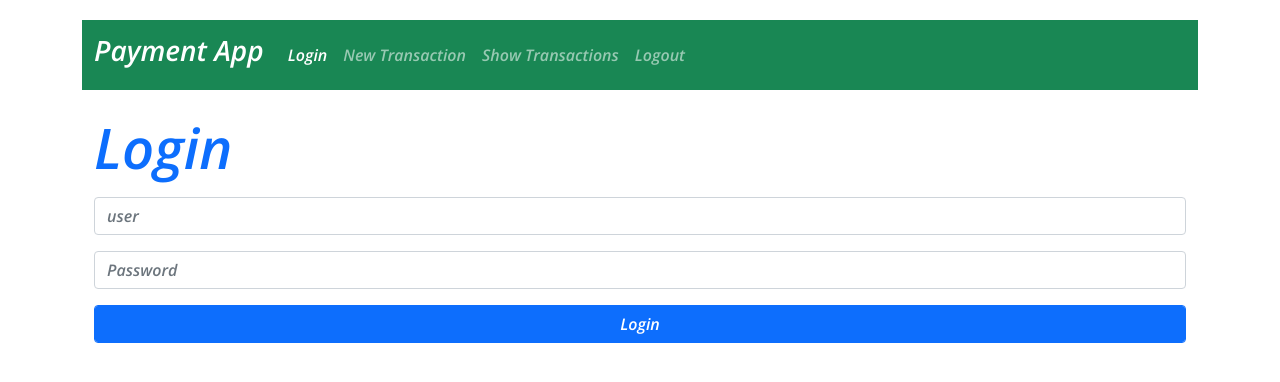
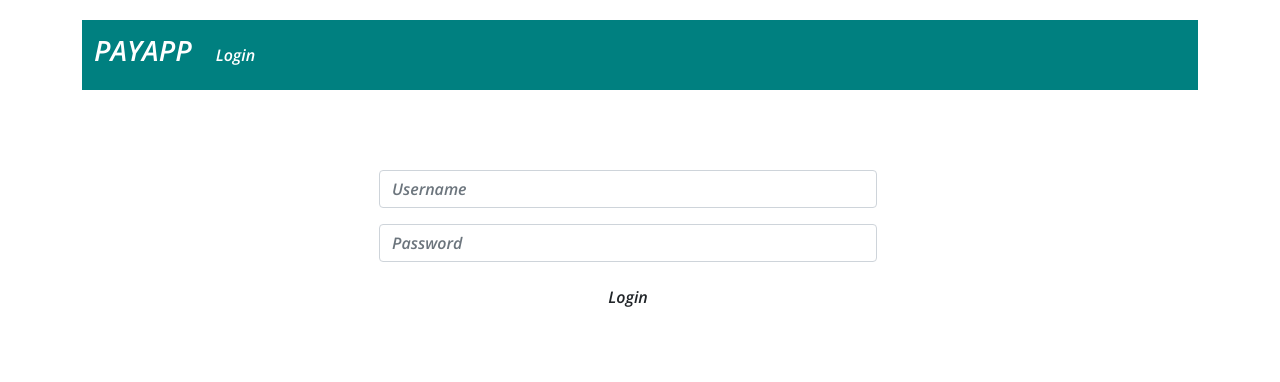
Before and after one commit to SHV2110/Payment_Project_React, a React (Create React App) app in the folder paymentapp/: page / in a window 1280 px wide. Shown: the top 382 px of the page. Built offline with nearby package versions, Linux system fonts and the light colour scheme.

Commit message:
Pre Final commit

```diff
--- a/paymentapp/src/App.js
+++ b/paymentapp/src/App.js
@@ -9,17 +9,26 @@ import {Routes,Route,Link} from 'react-router-dom'
 import Logout from './Components/Logout'
 import './index.css'
 import Login from './Components/Login.js'
-
+import FormCss from './Components/Form.css'
+import Insufficientfunds  from './Components/Insufficientfunds'
+import Transaction from './Components/Transaction';
 function App() {
+  const [loginf,setLoginf]=useState(false)
+  const loginstatus=(loginflag)=>{
+    setLoginf(loginflag)
+  }
 
   return (<div className="container">
-  <Navbar  />
+  <Navbar  loginf={loginf}/>
   <br/>
 <Routes>
-    <Route path="/" element={<Login />} />
-    <Route path="/transactionform" element={<Form />} />
-    <Route path="showtransactions" element={<TransactionHistory></TransactionHistory>}/>
-    <Route path="logout" element={<Logout />} />
+    <Route path="/" element={<Login loginstatus={loginstatus} />}/>
+    // <Route path="/login" element={<Login />} />
+    <Route path="/transactionform" element={<Form loginstatus={loginstatus} />} />
+    <Route path="showtransactions" element={<TransactionHistory loginstatus={loginstatus} ></TransactionHistory>}/>
+    <Route path="/logout" element={<Logout loginstatus={loginstatus}/>}/>
+    <Route path="/transactionerror" element={<Insufficientfunds/>}/>
+
 
 
     </Routes>
--- a/paymentapp/src/Components/GetBank.js
+++ b/paymentapp/src/Components/GetBank.js
@@ -25,9 +25,9 @@ const GetBank=(props)=>
     </div>
     console.log(props.acntnostatus)
 
-    if(props.acntnostatus===11 && props.berror===false)
+    if(props.acntnostatus>=10 && props.berror===false)
     return <div>{message}</div>
-    if(props.acntnostatus===11 && props.berror===true)
+    if(props.acntnostatus>=10 && props.berror===true)
     return <div style={{color:'red',paddingTop:30}}>Bank BIC do not exist</div>
     return <div></div>
 }
--- /dev/null
+++ b/paymentapp/src/Components/Insufficientfunds.js
@@ -0,0 +1,19 @@
+import React, {useEffect,useState} from 'react'
+import { useNavigate } from 'react-router-dom'
+
+//const [transactionlist,setTransactionList]=useState([])
+const Insufficientfunds=(props)=>{
+
+
+
+
+ const error=<div><h3 style={{color:'red',textAlign:'center'}}>Transaction failed due to insufficient funds</h3>
+                 <div style={{marginLeft:10,marginTop:60}}><button type="button" class="btn btn-danger" onClick={()=>{props.submitHandler(false,0,0,0)}}>Go Back</button></div>
+              </div>
+
+
+    return <div>{error}</div>
+
+
+  }
+export default Insufficientfunds;
--- a/paymentapp/src/Components/Login.js
+++ b/paymentapp/src/Components/Login.js
@@ -3,12 +3,13 @@ import {useNavigate} from 'react-router-dom';
 import { useState, useEffect } from 'react';
 import axios from "axios";
 // use login component
-const Login = () => {
+const Login = (props) => {
     const navigate = useNavigate();
     const [appUser, setAppUser] = useState({
         user: '',
         password: ''
     });
+    const [loginError,setLoginError]=useState(false)
     useEffect(
         () => {
             setAppUser({
@@ -18,28 +19,35 @@ const Login = () => {
             );
         }, []);
     const handleAppUser = (event) => {
-        // console.log(event.target.value);
+        //  console.log(event.target.value);
         setAppUser({
             ...appUser,
             [event.target.name]: event.target.value
         });
+         console.log(appUser.user)
+        // console.log(appUser.password)
     };
     const submitAppUser = (event) => {
-        console.log(appUser.user);
-        console.log(event.target.user);
+        // console.log(appUser.user);
+        // console.log(event.target.user);
+        event.preventDefault();
         if (appUser.user === "Admin" && appUser.password === "Root") {
-
-                localStorage.setItem(appUser); // important
+            console.log(appUser.user);
+                props.loginstatus(true)
                 navigate('/transactionform')
 
          }
-        event.preventDefault();
+         else
+         {
+             setLoginError(true)
+         }
+
     }
-    return (
-        <div className="container">
-            <h1 className="display-4 text-primary">Login</h1>
-            <div>
-                <form className="form form-group form-dark row mt-3" onSubmit={submitAppUser}>
+    const errormessage=<p style={{paddingTop:15, color:'red',marginLeft:270}}>invalid username or password</p>
+const loginform=
+        <div className="container" style={{marginTop:40}}>
+            <div className="row col-6" style={{margin:'auto'}}>
+                <form className="form form-group form-dark row mt-3" >
                     <div className="mb-3">
                         <input
                             type="text"
@@ -47,8 +55,9 @@ const Login = () => {
                             name="user"
                             id="user"
                             className="form-control mb-3"
-                            placeholder="user"
+                            placeholder="Username"
                             value={appUser.user}
+
                             onChange={handleAppUser}
                             required
                         />
@@ -60,12 +69,14 @@ const Login = () => {
                             className="form-control mb-3"
                             placeholder="Password"
                             value={appUser.password}
+
+
                             onChange={handleAppUser} />
                         <input
                             type="submit"
                             id="submit"
                             name="submit"
-                            className="form-control btn btn-primary mb-3"
+                            className="form-control btn btn-teal mb-3"
                             value="Login"
                             onClick={submitAppUser}
                         />
@@ -73,6 +84,11 @@ const Login = () => {
                 </form>
             </div>
         </div >
-    )
+    if (!loginError)
+    return <div>{loginform}</div>
+    else if (loginError)
+    return <div><div>{loginform}</div>
+                <div >{errormessage}</div></div>
+
 }
 export default Login;
--- a/paymentapp/src/Components/Logout.js
+++ b/paymentapp/src/Components/Logout.js
@@ -1,5 +1,12 @@
 import React from 'react'
-const Logout=()=>{
-    return <div>Logout Page</div>
+import { useNavigate } from 'react-router-dom'
+const Logout=(props)=>{
+    const logins=props.loginstatus
+    const navigate=useNavigate()
+    const logoutHandler=()=>{
+       logins(false);
+       navigate("/")
+    }
+    return <div><button type="button" onClick={logoutHandler} class="btn btn-teal">Logout</button></div>
 }
 export default Logout
--- a/paymentapp/src/Components/NameCheck.js
+++ b/paymentapp/src/Components/NameCheck.js
@@ -1,7 +1,7 @@
 import React from 'react'
 const NameCheck=(props)=>{
     console.log(props.value)
-   const message=<p style={{color:'red',paddingTop:30}}>Name exist in SDN List. Do Not proceed Transaction!!</p>
+   const message=<p style={{color:'red',paddingTop:30}}>Name exist in SDN List. Cant Initiate  Transaction!!</p>
     if (props.value && props.nstatus===1)
   return <div>{message}</div>
   if(props.value===false && props.nstatus===1)
--- a/paymentapp/src/Components/Navbar.js
+++ b/paymentapp/src/Components/Navbar.js
@@ -1,34 +1,47 @@
 import React from 'react'
 import { Link } from 'react-router-dom'
+const Navbar=(props)=>{
 
-const Navbar=()=>{
-const navbar=
-<nav className="navbar navbar-expand-lg navbar-dark bg-success text-white" style={{backgroundColor: "#s1BA1A1",height:70,marginTop:20}}>
+
+  const loginnavbar=<nav className="navbar navbar-expand-lg navbar-dark bg-teal" style={{height:70,marginTop:20}}>
   <div className="container-fluid">
-
-  <a className="navbar-brand"  ><h3>Payment App</h3></a>
+    <a className="navbar-brand"  ><h3>PAYAPP</h3></a>
 
     <div className="collapse navbar-collapse" id="navbarNavDropdown">
       <ul className="navbar-nav">
         <li className="nav-item">
           <Link className="nav-link active" aria-current="page" to="/">Login</Link>
        </li>
+
+      </ul>
+    </div>
+  </div>
+  </nav>
+  const logoutnavbar=<nav className="navbar navbar-expand-lg navbar-dark bg-teal" style={{height:70,marginTop:20}}>
+  <div className="container-fluid">
+    <a className="navbar-brand"  ><h3>PAYAPP</h3></a>
+
+    <div className="collapse navbar-collapse" id="navbarNavDropdown">
+      <ul className="navbar-nav">
         <li className="nav-item">
-        <Link className="nav-link " aria-current="page" to="/transactionform">New Transaction</Link>
+          <Link className="nav-link active" aria-current="page" to="/transactionform">New Transaction</Link>
        </li>
         <li className="nav-item">
           <Link className="nav-link" to="/showtransactions">Show Transactions</Link>
-      </li>
-      <li className="nav-item">
-        <Link className="nav-link" to="/logout">Logout</Link>
+        </li><li className="nav-item">
+          <Link className="nav-link active" aria-current="page" to="/logout">Logout</Link>
        </li>
 
       </ul>
     </div>
   </div>
   </nav>
-    return <div>
-{navbar}
-    </div>
+
+   if (!props.loginf)
+      return <div>{loginnavbar}</div>
+   if (props.loginf)
+   return <div>{logoutnavbar}</div>
+   return <div></div>
+
   }
   export default Navbar
--- a/paymentapp/src/Components/form.css
+++ b/paymentapp/src/Components/form.css
@@ -1,3 +1,28 @@
-formborder{
-    border: 5 solid #206466;
+
+.error{
+    color:'blue'
 }
+.bg-teal {
+    background-color: teal;
+  }
+  .btn-teal {
+    color: #08ced4;
+    background-color: #2290A1;
+    border-color: #1C9AA6;
+  }
+
+  .btn-teal:hover,
+  .btn-teal:focus,
+  .btn-teal:active,
+  .btn-teal.active,
+  .open .dropdown-toggle.btn-teal {
+    color: #FFFFFF;
+    background-color: #0FC7D1;
+    border-color: #1C9AA6;
+  }
+
+  .btn-teal:active,
+  .btn-teal.active,
+  .open .dropdown-toggle.btn-teal {
+    background-image: none;
+  }
```
Also changed, not shown: paymentapp/src/Components/Form.js (+75 -18 lines), paymentapp/src/Components/Transaction.js (+9 -10 lines). Lines whose indentation alone changed are shown as unchanged.
